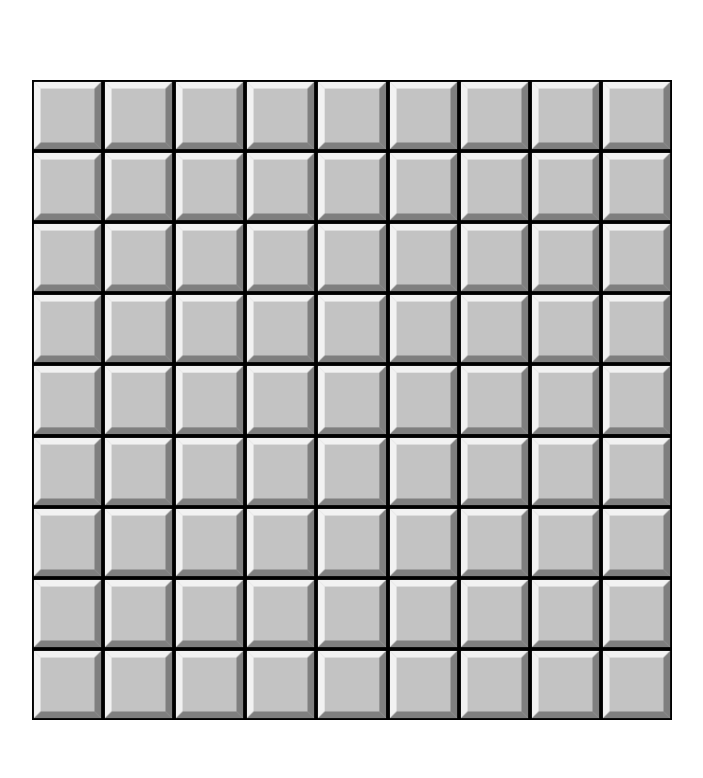
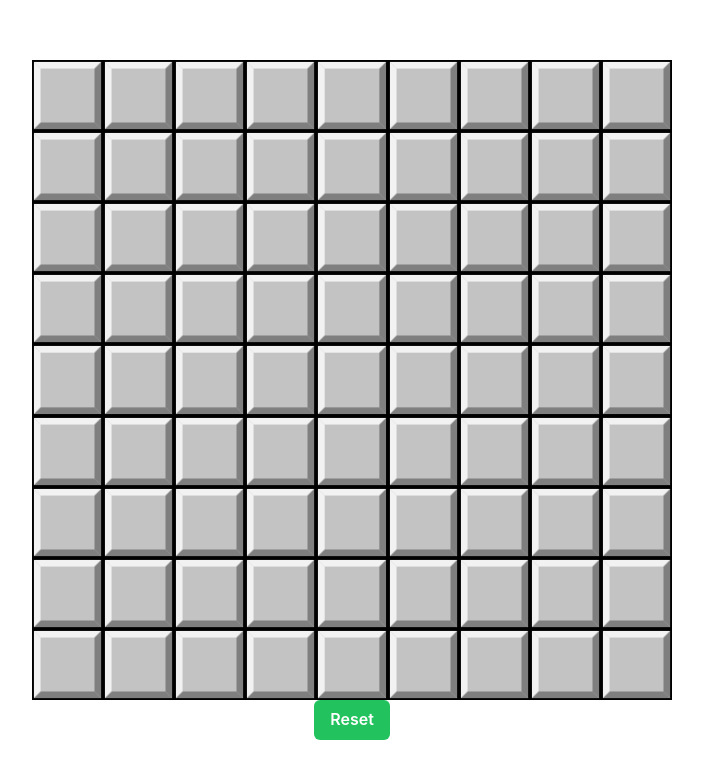
Before and after one commit to kuman514/ViteMinesweeper, a React (Vite) app: page / in a window 1280 px wide. Shown: the top 778 px of the page, without its empty margins (288-991 px from the left). Built offline with nearby package versions, Linux system fonts and the light colour scheme.

Commit message:
draft(game): add reset button

```diff
--- a/src/Main.tsx
+++ b/src/Main.tsx
@@ -1,7 +1,9 @@
 import React from 'react';
 import styled from 'styled-components';
 
+import UIButton from '^/components/atoms/UIButton';
 import Board from '^/components/molecules/Board';
+import { useGameStore } from '^/store/game';
 
 const Root = styled.div`
   box-sizing: border-box;
@@ -16,9 +18,18 @@ const Root = styled.div`
 `;
 
 function Main() {
+  const resetGame = useGameStore((state) => state.resetGame);
   return (
     <Root>
       <Board />
+      <UIButton
+        onClick={() => resetGame({
+          width: 30,
+          height: 16,
+          mines: 99,
+        })}
+        label="Reset"
+      />
     </Root>
   );
 }
--- /dev/null
+++ b/src/components/atoms/UIButton/index.tsx
@@ -0,0 +1,20 @@
+import React from 'react';
+import { Button } from '@chakra-ui/react';
+
+interface Props {
+  onClick: () => void;
+  label: string;
+}
+
+function UIButton({ onClick, label }: Props) {
+  return (
+    <Button
+      colorScheme="whatsapp"
+      onClick={onClick}
+    >
+      {label}
+    </Button>
+  );
+}
+
+export default UIButton;
--- a/src/index.tsx
+++ b/src/index.tsx
@@ -1,5 +1,7 @@
 import React from 'react';
 import ReactDOM from 'react-dom/client';
+import { ChakraProvider } from '@chakra-ui/react';
+
 import Main from './Main';
 
 (() => {
@@ -7,7 +9,9 @@ import Main from './Main';
   if (root) {
     ReactDOM.createRoot(root).render((
       <React.StrictMode>
-        <Main />
+        <ChakraProvider>
+          <Main />
+        </ChakraProvider>
       </React.StrictMode>
     ));
   }
```
